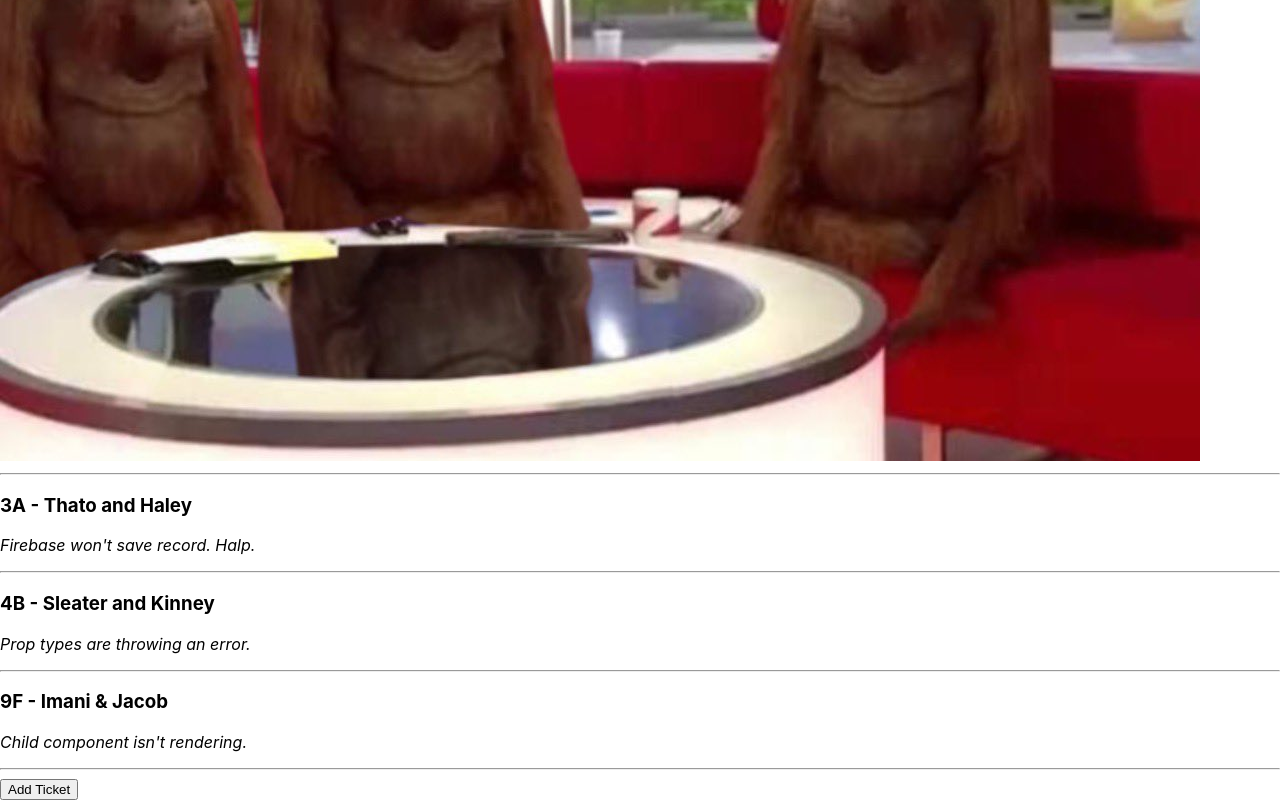
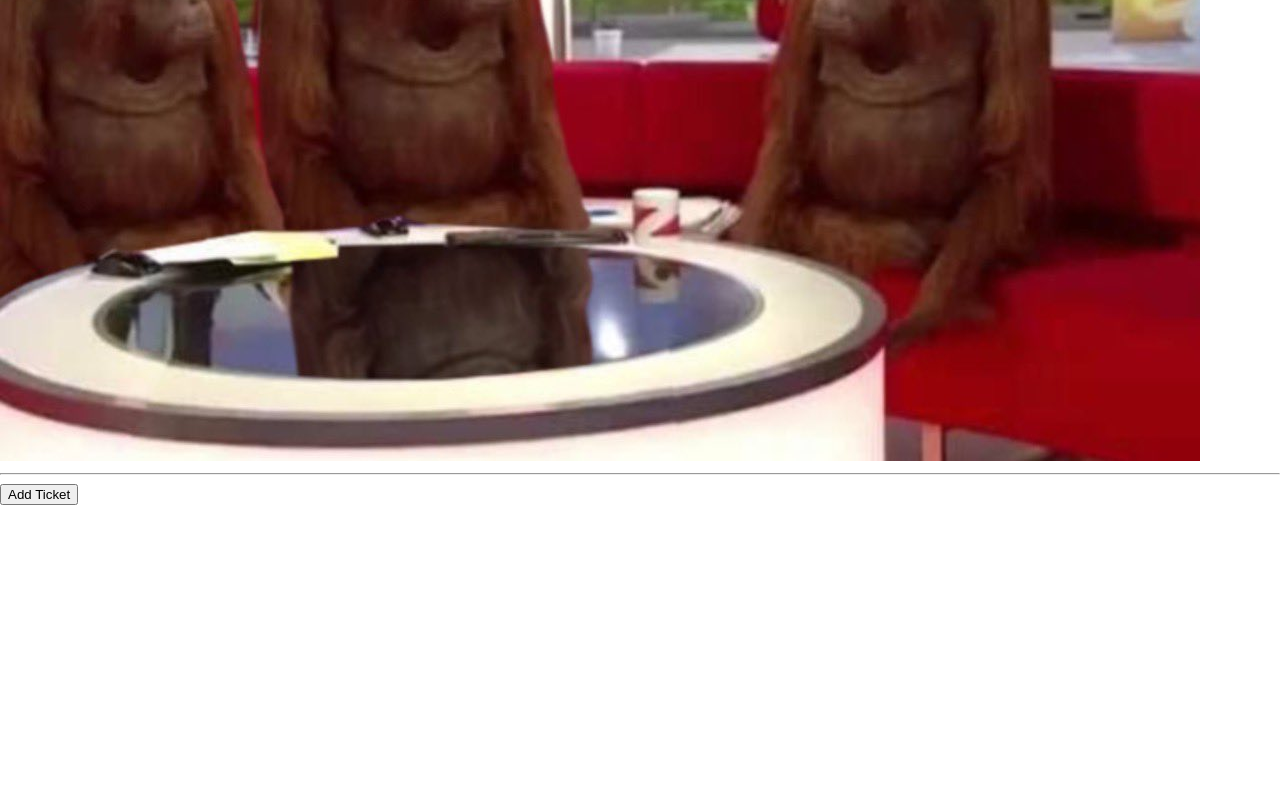
Before and after one commit to ian-bravo/help-queue, a React (Create React App) app: page / in a window 1280 px wide. Shown: the part 296-1096 px from the top of the page. After the commit the page ends 801 px from the top, so only its background shows below. Built offline with nearby package versions, Linux system fonts and the light colour scheme.

Commit message:
add create fx

```diff
--- a/src/components/NewTicketForm.js
+++ b/src/components/NewTicketForm.js
@@ -1,11 +1,41 @@
 import React from "react";
+import PropTypes from "prop-types";
+import { v4 } from 'uuid';
 
 function NewTicketForm(props){
+
+  function handleNewTicketFormSubmission(event) {
+    event.preventDefault();
+    props.onNewTicketCreation({
+      names: event.target.names.value,
+      location: event.target.location.value,
+      issue: event.target.issue.value,
+      id: v4()
+    });
+  };
+
   return (
     <React.Fragment>
-      <h3>This is a form.</h3>
+      <form onSubmit={handleNewTicketFormSubmission}>
+        <input
+          type='text'
+          name='names'
+          placeholder='Pair Names' />
+        <input
+          type='text'
+          name='location'
+          placeholder='Location' />
+        <textarea
+          name='issue'
+          placeholder='Describe your issue.' />
+        <button type='submit'>Help!</button>
+      </form>
     </React.Fragment>
   );
 }
 
+NewTicketForm.propTypes = {
+  onNewTicketCreation: PropTypes.func
+};
+
 export default NewTicketForm;
--- a/src/components/TicketControl.js
+++ b/src/components/TicketControl.js
@@ -7,8 +7,15 @@
   constructor(props) {
     super(props);
     this.state = {
-      formVisibleOnPage: false
+      formVisibleOnPage: false,
+      mainTicketList: []
     };
+  }
+
+  handleAddingNewTicketToList = (newTicket) => {
+    const newMainTicketList = this.state.mainTicketList.concat(newTicket);
+    this.setState({mainTicketList: newMainTicketList,
+                  formVisibleOnPage: false });
   }
 
   handleClick = () => {
@@ -20,13 +27,15 @@
   render(){
     let currentlyVisibleState = null;
     let buttonText = null; // new code
+
     if (this.state.formVisibleOnPage) {
-      currentlyVisibleState = <NewTicketForm />;
+      currentlyVisibleState = <NewTicketForm onNewTicketCreation={this.handleAddingNewTicketToList} />;
       buttonText = "Return to Ticket List"; // new code
     } else {
-      currentlyVisibleState = <TicketList />;
+      currentlyVisibleState = <TicketList ticketList={this.state.mainTicketList} />;
       buttonText = "Add Ticket"; // new code
     }
+
     return (
       <React.Fragment>
         {currentlyVisibleState}
--- a/src/components/TicketList.js
+++ b/src/components/TicketList.js
@@ -1,36 +1,24 @@
 import React from "react";
 import Ticket from "./Ticket";
+import PropTypes from "prop-types";
 
-const mainTicketList = [
-  {
-    names: 'Thato and Haley',
-    location: '3A',
-    issue: 'Firebase won\'t save record. Halp.'
-  },
-  {
-    names: 'Sleater and Kinney',
-    location: '4B',
-    issue: 'Prop types are throwing an error.'
-  },
-  {
-    names: 'Imani & Jacob',
-    location: '9F',
-    issue: 'Child component isn\'t rendering.'
-  }
-];
-
-function TicketList(){
+function TicketList(props) { // Add props as parameter.
   return (
     <React.Fragment>
-      <hr/>
-        {mainTicketList.map((ticket, index) =>
-          <Ticket names={ticket.names}
-            location={ticket.location}
-            issue={ticket.issue}
-            key={index}/>
-        )}
+      <hr />
+      {props.ticketList.map((ticket, index) => // Loop through the list passed down from TicketControl.
+        <Ticket names={ticket.names}
+          location={ticket.location}
+          issue={ticket.issue}
+          key={index} />
+      )}
     </React.Fragment>
   );
 }
 
+// Add propTypes for ticketList.
+TicketList.propTypes = {
+  ticketList: PropTypes.array
+};
+
 export default TicketList;
```
